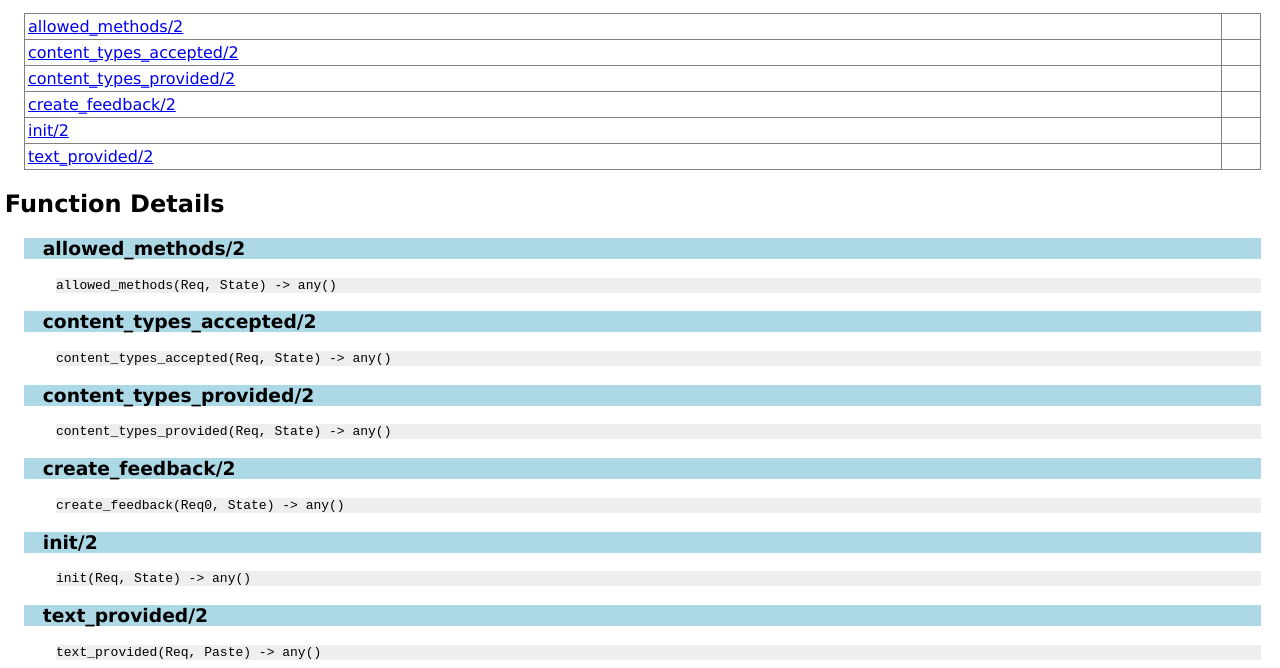
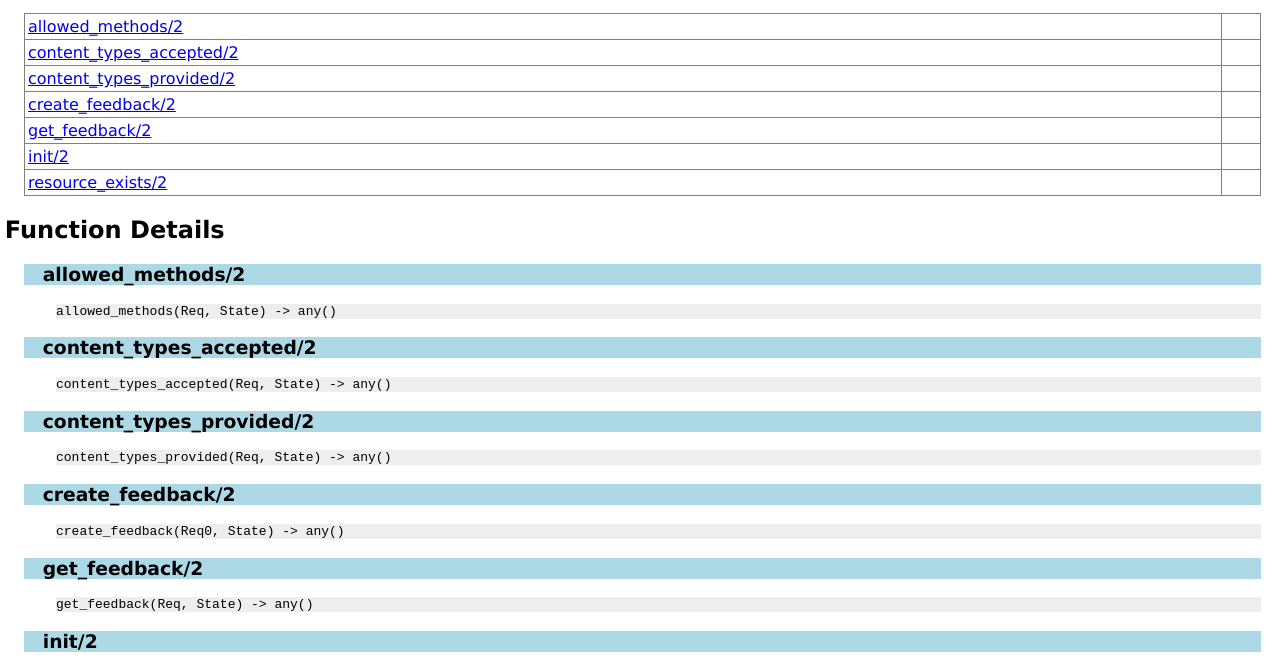
Before and after one commit to PiotrJustyna/foa, a plain HTML site: page doc/feedback_handler.html in a window 1280 px wide. Shown: the part 398-1066 px from the top of the page. Drawn offline with Linux system fonts and the light colour scheme.

Commit message:
Working GET stub.

```diff
--- a/doc/feedback_handler.html
+++ b/doc/feedback_handler.html
@@ -19,8 +19,9 @@
 <tr><td valign="top"><a href="#content_types_accepted-2">content_types_accepted/2</a></td><td></td></tr>
 <tr><td valign="top"><a href="#content_types_provided-2">content_types_provided/2</a></td><td></td></tr>
 <tr><td valign="top"><a href="#create_feedback-2">create_feedback/2</a></td><td></td></tr>
+<tr><td valign="top"><a href="#get_feedback-2">get_feedback/2</a></td><td></td></tr>
 <tr><td valign="top"><a href="#init-2">init/2</a></td><td></td></tr>
-<tr><td valign="top"><a href="#text_provided-2">text_provided/2</a></td><td></td></tr>
+<tr><td valign="top"><a href="#resource_exists-2">resource_exists/2</a></td><td></td></tr>
 </table>
 
 <h2><a name="functions">Function Details</a></h2>
@@ -45,14 +46,19 @@
 <p><tt>create_feedback(Req0, State) -&gt; any()</tt></p>
 </div>
 
+<h3 class="function"><a name="get_feedback-2">get_feedback/2</a></h3>
+<div class="spec">
+<p><tt>get_feedback(Req, State) -&gt; any()</tt></p>
+</div>
+
 <h3 class="function"><a name="init-2">init/2</a></h3>
 <div class="spec">
 <p><tt>init(Req, State) -&gt; any()</tt></p>
 </div>
 
-<h3 class="function"><a name="text_provided-2">text_provided/2</a></h3>
+<h3 class="function"><a name="resource_exists-2">resource_exists/2</a></h3>
 <div class="spec">
-<p><tt>text_provided(Req, Paste) -&gt; any()</tt></p>
+<p><tt>resource_exists(Req, State) -&gt; any()</tt></p>
 </div>
 <hr>
 
```
Also changed, not shown: 2 other files.
